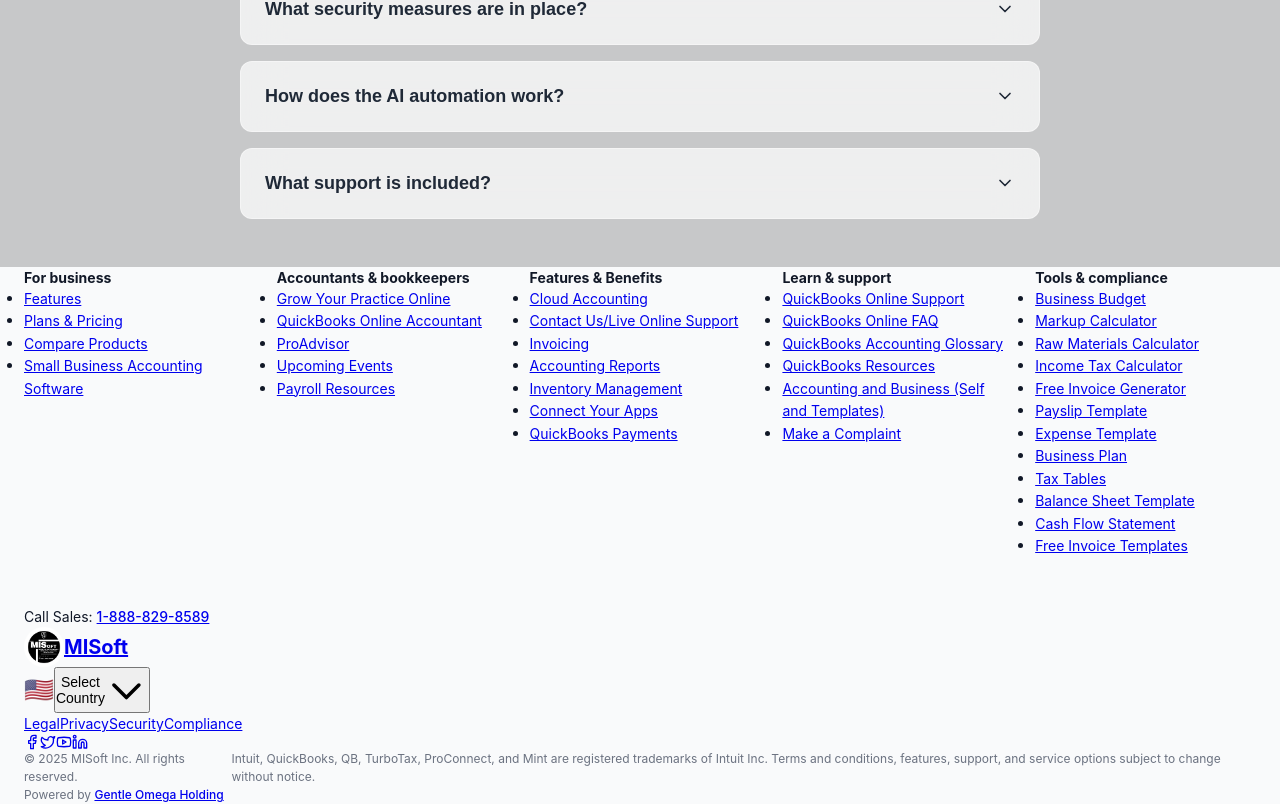
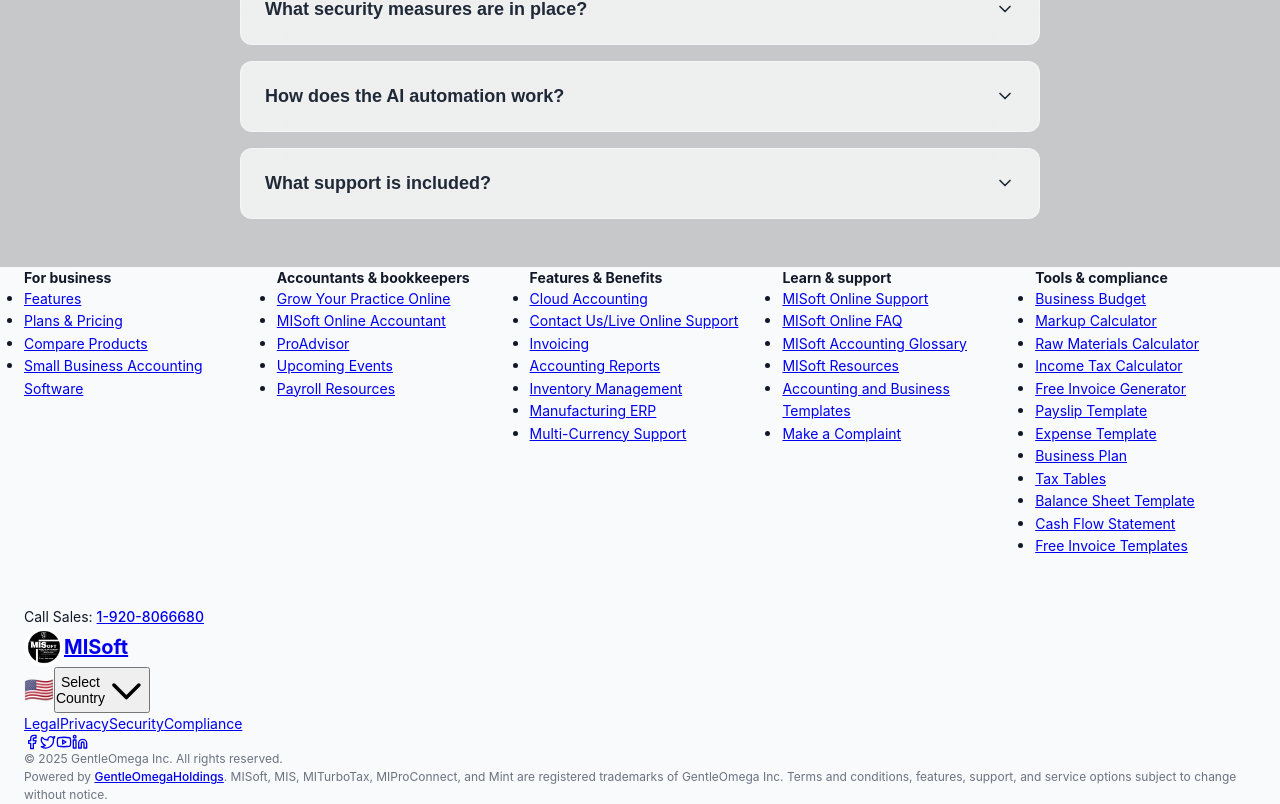
Before and after one commit to aamirshehzad9/MISoft, a React app in the folder frontend/: page / in a window 1280 px wide. Shown: the part 4768-5572 px from the top of the page. Built offline with nearby package versions, Linux system fonts and the light colour scheme; no server answers; the HTML template or start-up script is replaced by a standard one.

Commit message:
feat: rebrand footer with MISoft identity and GentleOmega copyright

```diff
--- a/frontend/src/components/landing/Footer.jsx
+++ b/frontend/src/components/landing/Footer.jsx
@@ -136,17 +136,12 @@
                 </div>
 
                 {/* Copyright Section */}
-                <div className="mt-8 pt-6 border-t border-gray-800 flex flex-col md:flex-row justify-between items-center gap-4 text-xs text-gray-500">
-                    <div className="flex flex-wrap gap-2 items-center">
-                        <p>© 2025 MISoft Inc. All rights reserved.</p>
-                        <p>Intuit, QuickBooks, QB, TurboTax, ProConnect, and Mint are registered trademarks of Intuit Inc. Terms and conditions, features, support, and service options subject to change without notice.</p>
-                    </div>
-                </div>
-
-                {/* Powered By */}
-                <div className="mt-4 text-center">
-                    <p className="text-gray-500 text-xs">
-                        Powered by <a href="https://gentleomegaai.space" className="text-gray-400 hover:text-white font-medium">Gentle Omega Holding</a>
+                <div className="mt-8 pt-6 border-t border-gray-800 text-xs text-gray-500">
+                    <p className="mb-2">© 2025 GentleOmega Inc. All rights reserved.</p>
+                    <p className="leading-relaxed">
+                        Powered by <a href="https://gentleomegaai.space" className="text-gray-400 hover:text-white font-medium">GentleOmegaHoldings</a>.
+                        MISoft, MIS, MITurboTax, MIProConnect, and Mint are registered trademarks of GentleOmega Inc.
+                        Terms and conditions, features, support, and service options subject to change without notice.
                     </p>
                 </div>
             </div>
--- a/frontend/src/data/footer.js
+++ b/frontend/src/data/footer.js
@@ -1,4 +1,4 @@
-// Footer data (QuickBooks-inspired professional structure)
+// Footer data (MISoft Professional Structure)
 export const footerData = {
     company: {
         name: 'MISoft',
@@ -6,7 +6,7 @@
         description: 'Professional-grade accounting software with IFRS compliance, hybrid deployment, and manufacturing ERP capabilities.'
     },
     contact: {
-        phone: '1-888-829-8589',
+        phone: '1-920-8066680',
         email: 'contact@misoft.com'
     },
     links: {
@@ -18,7 +18,7 @@
         ],
         accountants: [
             { label: 'Grow Your Practice Online', path: '/accountants/grow' },
-            { label: 'QuickBooks Online Accountant', path: '/accountants/online' },
+            { label: 'MISoft Online Accountant', path: '/accountants/online' },
             { label: 'ProAdvisor', path: '/accountants/proadvisor' },
             { label: 'Upcoming Events', path: '/accountants/events' },
             { label: 'Payroll Resources', path: '/accountants/payroll' }
@@ -29,15 +29,15 @@
             { label: 'Invoicing', path: '/features/invoicing' },
             { label: 'Accounting Reports', path: '/features/reports' },
             { label: 'Inventory Management', path: '/features/inventory' },
-            { label: 'Connect Your Apps', path: '/features/apps' },
-            { label: 'QuickBooks Payments', path: '/features/payments' }
+            { label: 'Manufacturing ERP', path: '/features/manufacturing' },
+            { label: 'Multi-Currency Support', path: '/features/multi-currency' }
         ],
         support: [
-            { label: 'QuickBooks Online Support', path: '/support/online' },
-            { label: 'QuickBooks Online FAQ', path: '/support/faq' },
-            { label: 'QuickBooks Accounting Glossary', path: '/support/glossary' },
-            { label: 'QuickBooks Resources', path: '/support/resources' },
-            { label: 'Accounting and Business (Self and Templates)', path: '/support/templates' },
+            { label: 'MISoft Online Support', path: '/support/online' },
+            { label: 'MISoft Online FAQ', path: '/support/faq' },
+            { label: 'MISoft Accounting Glossary', path: '/support/glossary' },
+            { label: 'MISoft Resources', path: '/support/resources' },
+            { label: 'Accounting and Business Templates', path: '/support/templates' },
             { label: 'Make a Complaint', path: '/support/complaint' }
         ],
         tools: [
@@ -56,6 +56,7 @@
         ]
     },
     social: {
+        facebook: 'https://facebook.com/MISoft',
         twitter: 'https://twitter.com/MISoft',
         linkedin: 'https://linkedin.com/company/misoft',
         github: 'https://github.com/misoft',
```
